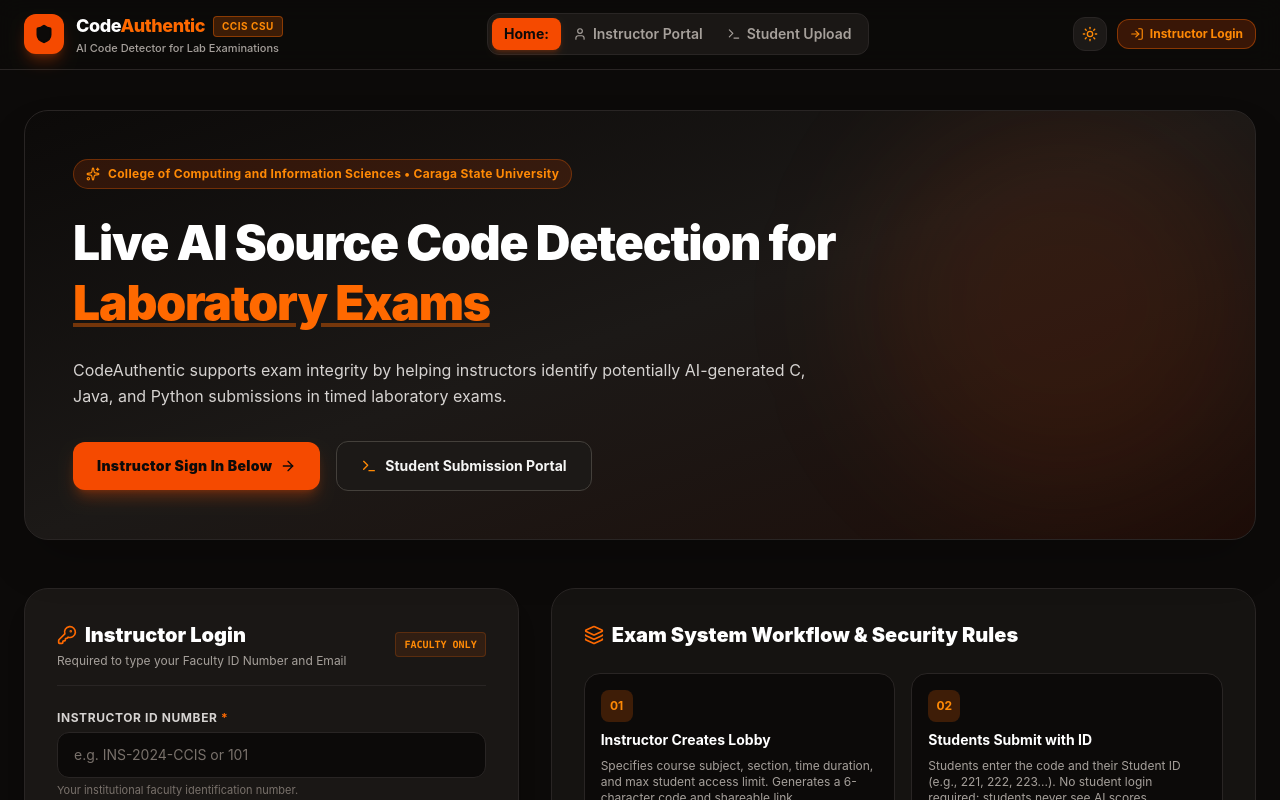
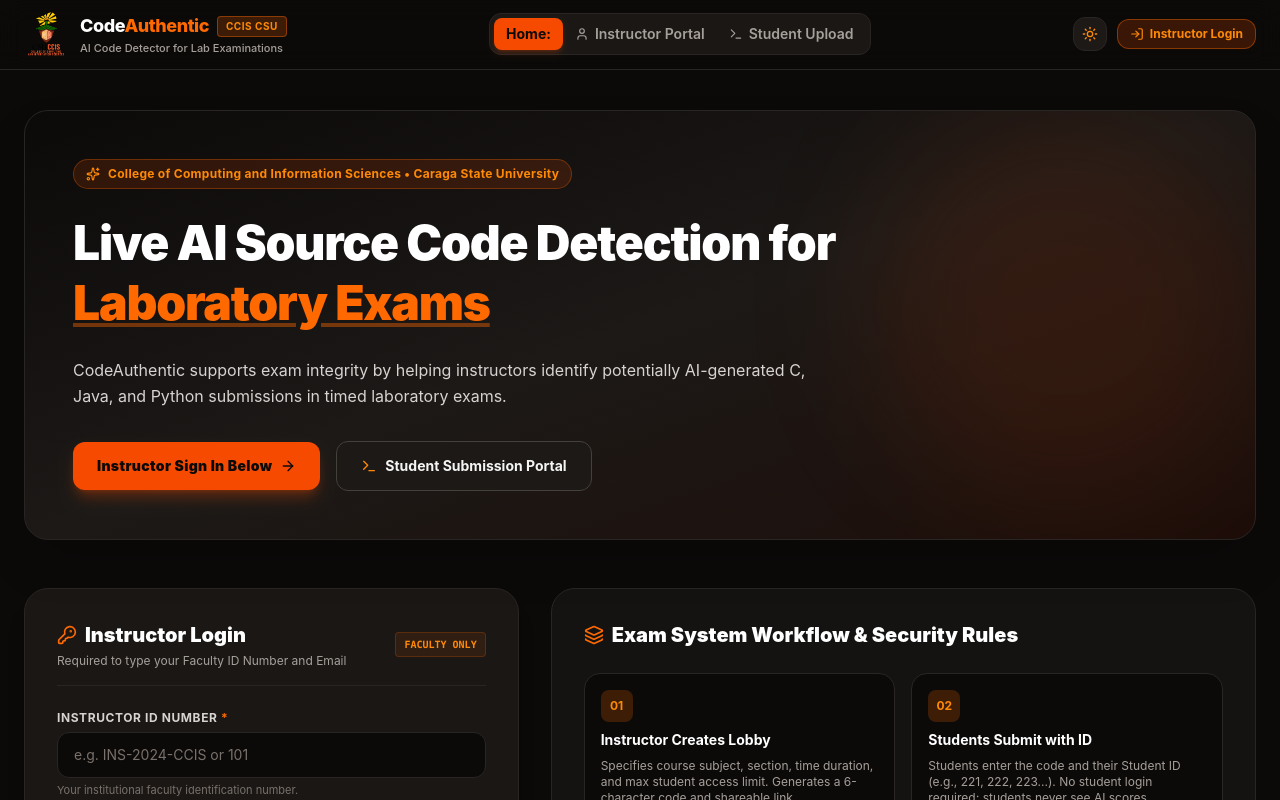
Before and after one commit to Lorenj25/thesis, a React (Vite) app: page / in a window 1280 px wide. Shown: the top 800 px of the page. Built offline with nearby package versions, Linux system fonts and the light colour scheme.

Commit message:
feat: add CCIS logo

```diff
--- a/src/components/Navbar.tsx
+++ b/src/components/Navbar.tsx
@@ -1,6 +1,7 @@
 import React from 'react';
-import { Shield, Sun, Moon, LogIn, LogOut, Code, User, Terminal } from 'lucide-react';
+import { Sun, Moon, LogIn, LogOut, User, Terminal } from 'lucide-react';
 import { Instructor, Theme } from '../types';
+import csuCcisLogo from '../assets/CSU-CCIS.png';
 
 interface NavbarProps {
   currentView: 'home' | 'instructor' | 'student';
@@ -27,9 +28,11 @@ export const Navbar: React.FC<NavbarProps> = ({
           onClick={() => setCurrentView('home')}
           className="flex items-center gap-3 cursor-pointer group"
         >
-          <div className="p-2.5 rounded-xl bg-orange-600 text-stone-950 font-black shadow-lg shadow-orange-600/30 group-hover:bg-orange-500 transition-colors">
-            <Shield className="w-5 h-5 fill-stone-950" />
-          </div>
+          <img
+            src={csuCcisLogo}
+            alt="CSU CCIS"
+            className="h-10 w-10 sm:h-11 sm:w-11 object-contain shrink-0"
+          />
           <div>
             <div className="flex items-center gap-2">
               <span className="font-extrabold tracking-tight text-lg text-white group-hover:text-orange-400 transition-colors">
```
Also changed, not shown: src/assets/CSU-CCIS.png (added).
